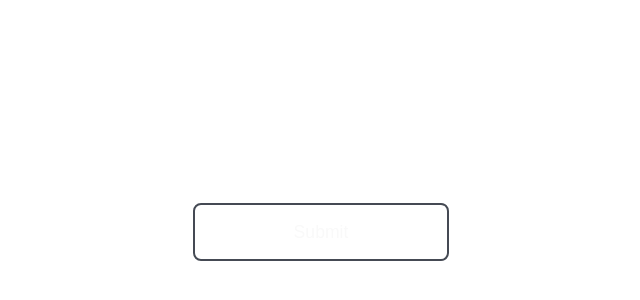
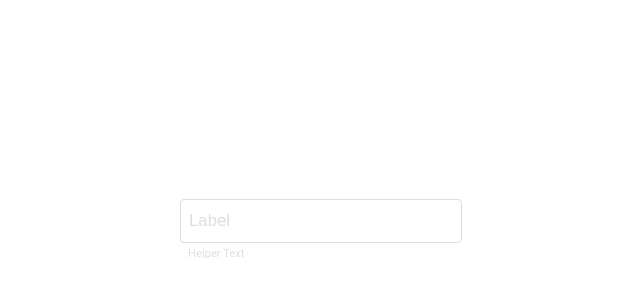
Before and after one commit to venkatk-git/comp_lib, a React (Vite) app: page / in a window 1280 px wide. Shown: the part 168-468 px from the top of the page, without its empty margins (319-959 px from the left). Built offline with nearby package versions, Linux system fonts and the light colour scheme.

Commit message:
Added TextField Component

```diff
--- a/src/App.jsx
+++ b/src/App.jsx
@@ -1,13 +1,15 @@
 import "./App.css";
-import Button from "./components/Button";
+import TextField from "./lib/components/TextField";
 
 function App() {
   return (
     <>
       <div>
-        <Button size="lg" variant="secondary">
-          Submit
-        </Button>
+        <TextField
+          label="Label"
+          type="outlined"
+          assistiveText="Helper Text"
+        ></TextField>
       </div>
     </>
   );
--- a/src/index.css
+++ b/src/index.css
@@ -8,6 +8,10 @@
   background-color: hsl(220, 47%, 10%);
   --hover-dark: #f9f9f9e5;
   --border-color: hsl(220, 10%, 30%);
+
+  --white: hsl(0, 0%, 87%);
+
+  --gray-100: hsl(240, 1%, 44%);
 
   font-synthesis: none;
   text-rendering: optimizeLegibility;
@@ -29,3 +33,30 @@ body {
     background-color: #ffffff;
   }
 }
+
+button,
+input,
+optgroup,
+select,
+textarea,
+html input[type="button"],
+input[type="reset"],
+input[type="submit"],
+button[disabled],
+html input[disabled],
+button::-moz-focus-inner,
+input::-moz-focus-inner,
+input[type="checkbox"],
+input[type="radio"],
+input[type="number"]::-webkit-inner-spin-button,
+input[type="number"]::-webkit-outer-spin-button,
+input[type="search"],
+input[type="search"]::-webkit-search-cancel-button,
+input[type="search"]::-webkit-search-decoration {
+  border: none;
+  background-image: none;
+  background-color: transparent;
+  -webkit-box-shadow: none;
+  -moz-box-shadow: none;
+  box-shadow: none;
+}
--- /dev/null
+++ b/src/lib/components/TextField/TextField.jsx
@@ -0,0 +1,77 @@
+import React from "react";
+
+import { css } from "styled-components";
+import { styled } from "styled-components";
+
+const FIELD_VARIANTS = {
+  error: css`
+    color: red;
+    border-color: red;
+
+    &::placeholder {
+      color: red;
+    }
+  `,
+  types: {
+    default: css`
+      background-color: var(--gray-100);
+      border-bottom: 1px solid var(--white);
+    `,
+    filled: css`
+      background-color: var(--gray-100);
+      border-bottom: 1px solid var(--white);
+    `,
+    outlined: css`
+      background-color: transparent;
+      border: 1px solid var(--white);
+    `,
+  },
+};
+
+function TextField({ label, type = "default", error = false, assistiveText }) {
+  if (!(type in FIELD_VARIANTS.types)) type = "default";
+
+  return (
+    <Wrapper>
+      <Input placeholder={label} type={type} error={error} />
+      {assistiveText && (
+        <AssistiveText error={error}>{assistiveText}</AssistiveText>
+      )}
+    </Wrapper>
+  );
+}
+
+const Wrapper = styled.div`
+  display: flex;
+  flex-direction: column;
+`;
+
+const Input = styled.input`
+  width: 264px;
+  height: 42px;
+  outline: none;
+  border: none;
+  padding: 0 8px;
+  color: var(--white);
+  font-size: 1.05rem;
+  border-radius: 4px;
+
+  &::placeholder {
+    font-size: 1.05rem;
+    color: var(--white);
+  }
+
+  ${(props) => FIELD_VARIANTS.types[props.type]}
+  ${(props) => props.error && FIELD_VARIANTS.error}
+`;
+
+const AssistiveText = styled.span`
+  padding: 3px 8px;
+  text-align: left;
+  font-size: 0.7rem;
+  color: var(--white);
+
+  ${(props) => props.error && FIELD_VARIANTS.error}
+`;
+
+export default TextField;
--- /dev/null
+++ b/src/lib/components/TextField/index.js
@@ -0,0 +1,2 @@
+export * from "./TextField.jsx";
+export { default } from "./TextField.jsx";
```
Also changed, not shown: src/lib/components/Button/Button.jsx (renamed from src/components/Button/Button.jsx), src/lib/components/Button/index.js (renamed from src/components/Button/index.js).
